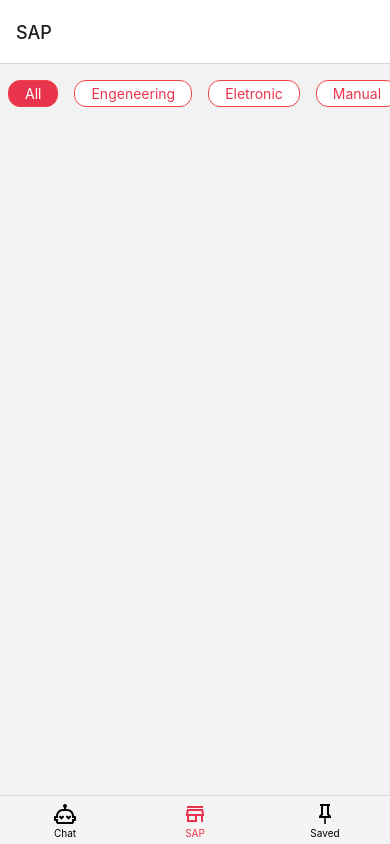
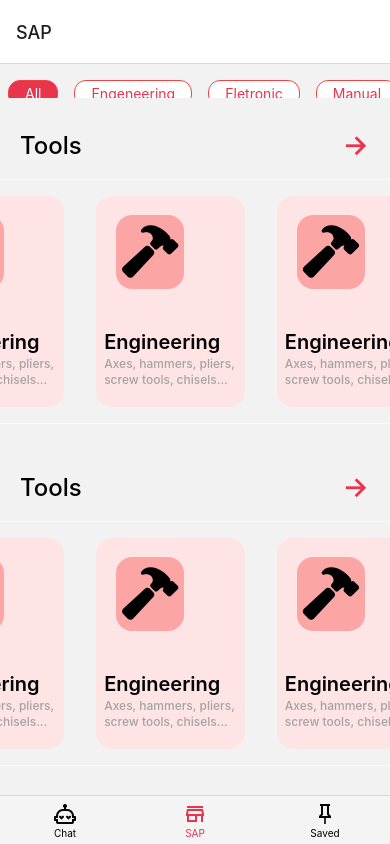
Before and after one commit to 2023M8T2-Inteli/grupo6, a React Native app in the folder src/frontend/: screen /SAP in a window 390 px wide. Built offline with nearby package versions, Linux system fonts and the light colour scheme.

Commit message:
saphome with cards

```diff
--- /dev/null
+++ b/src/frontend/components/SapScrollCards/index.jsx
@@ -0,0 +1,18 @@
+import { View, ScrollView } from "react-native";
+import { SapCard } from "../sapCard";
+
+export function SapScrollCards() {
+  return (
+    <ScrollView
+      horizontal
+      className="flex border border-gray-50 p-4 my-4 grow-0"
+    >
+      <SapCard />
+      <SapCard />
+      <SapCard />
+      <SapCard />
+      <SapCard />
+      <SapCard />
+    </ScrollView>
+  );
+}
--- a/src/frontend/components/ScrollFilterH/index.jsx
+++ b/src/frontend/components/ScrollFilterH/index.jsx
@@ -2,7 +2,7 @@
 
 export function ScrollFilter({ handleFilterClick, filters }) {
   return (
-    <ScrollView horizontal className="flex gap-x-1 my-4">
+    <ScrollView horizontal className="flex gap-x-1 my-4 grow-0">
       {filters.map((cat, idx) => (
         <Pressable key={idx} onPress={() => handleFilterClick(idx)}>
           <Text
--- /dev/null
+++ b/src/frontend/components/filterSection/index.jsx
@@ -0,0 +1,24 @@
+import { View, Text } from "react-native";
+import { Ionicons } from "@expo/vector-icons";
+import { SapScrollCards } from "../SapScrollCards";
+
+
+
+export function FilterSection() {
+
+
+
+  return (
+    <View className="w-full flex flex-col items-center justify-evenly h-min my-4">
+      <View className="flex justify-between flex-row w-full">
+        <Text className="ml-5 text-2xl font-medium">Tools</Text>
+        <View className="mr-5 flex justify-center">
+          <Ionicons name="arrow-forward" size={30} color="#E9344E" />
+        </View>
+      </View>
+      <View className="ml-4">
+        <SapScrollCards />
+      </View>
+    </View>
+  );
+}
--- /dev/null
+++ b/src/frontend/components/sapCard/index.jsx
@@ -0,0 +1,30 @@
+import { View, Text, Pressable } from "react-native";
+import { Ionicons } from "@expo/vector-icons";
+import { useNavigation } from "@react-navigation/native";
+
+export function SapCard() {
+  const navigation = useNavigation();
+
+  const toggleNavigate = () => {
+    navigation.navigate("ItemScreen");
+  };
+  return (
+    <Pressable
+      onPress={() => toggleNavigate()}
+      className="bg-rose-100 rounded-2xl mr-8 w-1/12 h-[25vh] flex justify-around items-start"
+    >
+      <View className="flex justify-around w-full items-center flex-row">
+        <View className="bg-red-300 p-1 flex rounded-2xl justify-around">
+          <Ionicons name="hammer" size={60} color="black" />
+        </View>
+        <View></View>
+      </View>
+      <View className="flex w-full items-start">
+        <Text className="ml-2 text-xl font-semibold">Engineering</Text>
+        <Text className="ml-2 text-xs font-medium h-fit text-neutral-400">
+          Axes, hammers, pliers, screw tools, chisels...
+        </Text>
+      </View>
+    </Pressable>
+  );
+}
--- a/src/frontend/pages/SapHome/index.jsx
+++ b/src/frontend/pages/SapHome/index.jsx
@@ -1,7 +1,8 @@
-import { View } from "react-native";
+import { View, ScrollView, Text } from "react-native";
 import { useState } from "react";
 
 import { ScrollFilter } from "../../components/ScrollFilterH";
+import { FilterSection } from "../../components/filterSection";
 
 const CATEGORIES = [
   {
@@ -41,7 +42,11 @@
   return (
     <View className="h-full">
       <ScrollFilter handleFilterClick={handleFilterClick} filters={filters} />
-      <View></View>
+      <ScrollView>
+        <FilterSection />
+        <FilterSection />
+        <FilterSection />
+      </ScrollView>
     </View>
   );
 }
--- a/src/frontend/pages/home/index.jsx
+++ b/src/frontend/pages/home/index.jsx
@@ -28,7 +28,7 @@
             className="text-4xl"
             onPress={() => navigation.navigate("ChatScreen")}
           >
-            <Text className="bg-[#E9344E] text-white text-4xl p-4 rounded-2xl px-12 font-thin">
+            <Text className="bg-[#E9344E] text-white text-4xl p-4 rounded-2xl px-12 font-bold">
               Start Chat
             </Text>
           </Pressable>
```
